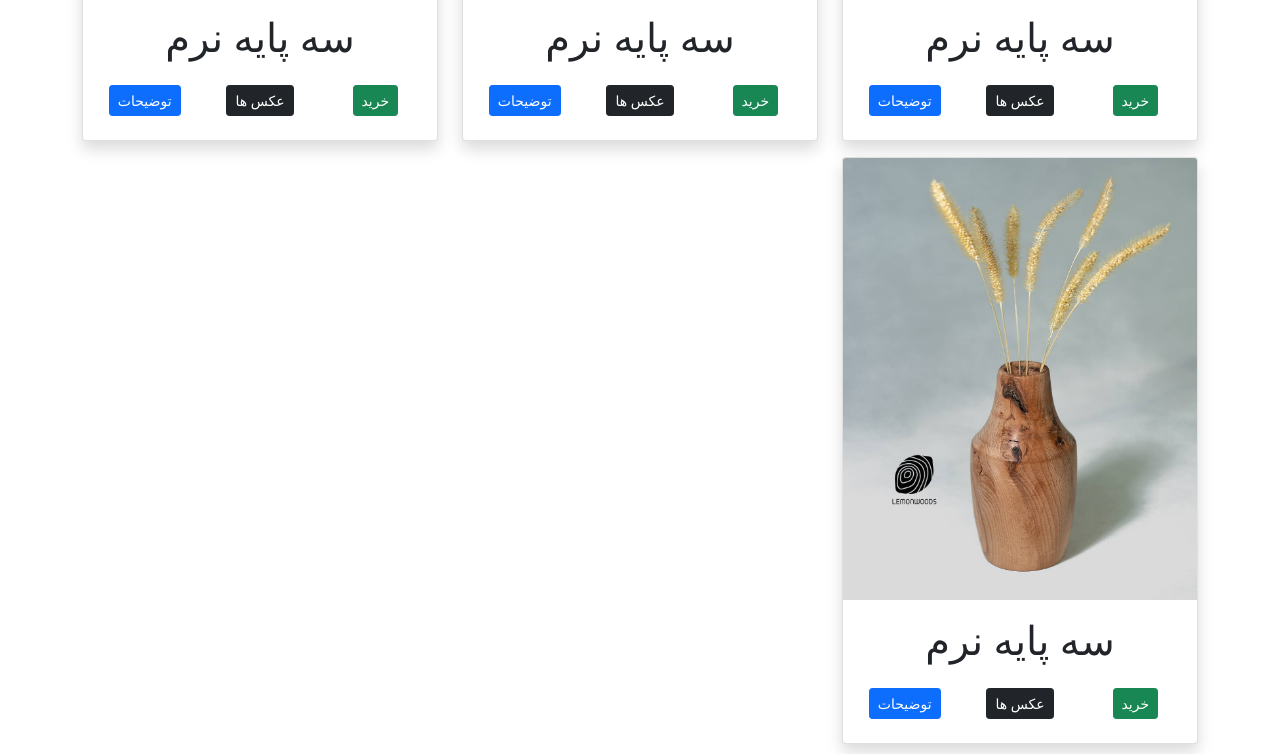
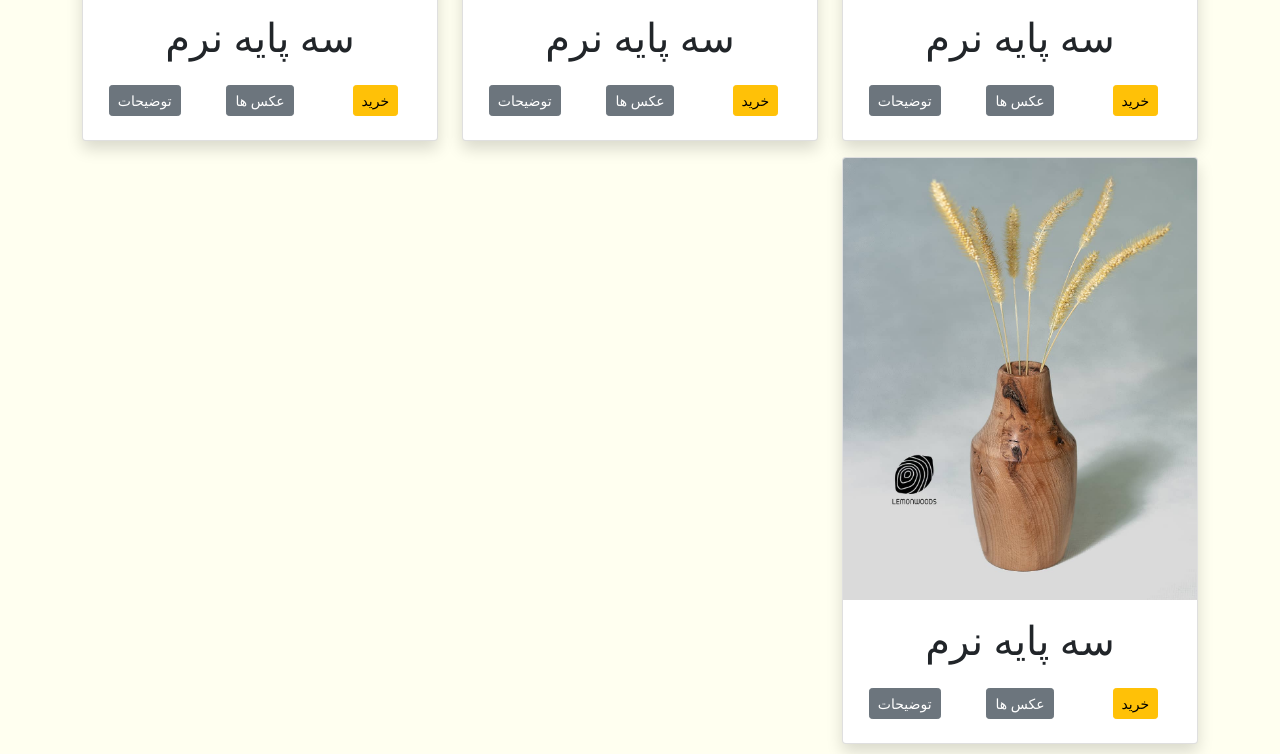
Before and after one commit to ichbinmeraj/lemon.woods, a plain HTML site: page index.html in a window 1280 px wide. Shown: the part 826-1580 px from the top of the page. Drawn offline with nearby package versions, Linux system fonts and the light colour scheme; a web font is replaced by a local one.

Commit message:
sevda commit

```diff
--- a/index.html
+++ b/index.html
@@ -20,6 +20,9 @@
   </head>
   <body>
     <style>
+    body{
+      background-color:#fffff0;
+    }
     @font-face {
         font-family: "myFirstFont";
         src: url("Timeburner-xJB8.ttf");
@@ -106,17 +109,17 @@
 
               <div class="row">
                 <div class="col-12 col-md-4 text-center">
-                  <button type="button" class="btn btn-success btn-sm mb-2 " data-bs-toggle="modal" data-bs-target="#buy">
+                  <button type="button" class="btn btn-warning btn-sm mb-2 " data-bs-toggle="modal" data-bs-target="#buy">
                     خرید
                   </button>
                 </div>
                 <div class="col-12 col-md-4  text-center">
-                  <button type="button" class="btn btn-dark btn-sm mb-2 " data-bs-toggle="modal" data-bs-target="#photo">
+                  <button type="button" class="btn btn-secondary btn-sm mb-2 " data-bs-toggle="modal" data-bs-target="#photo">
                     عکس ها
                   </button>
                 </div>
                 <div class="col-12 col-md-4 text-center">
-                  <button type="button" class="btn btn-primary btn-sm mb-2 " data-bs-toggle="modal" data-bs-target="#Paye">
+                  <button type="button" class="btn btn-secondary btn-sm mb-2 " data-bs-toggle="modal" data-bs-target="#Paye">
                     توضیحات
                   </button>
                 </div>
@@ -189,17 +192,17 @@
 
               <div class="row">
                 <div class="col-12 col-md-4 text-center">
-                  <button type="button" class="btn btn-success btn-sm mb-2 " data-bs-toggle="modal" data-bs-target="#buy">
+                  <button type="button" class="btn btn-warning btn-sm mb-2 " data-bs-toggle="modal" data-bs-target="#buy">
                     خرید
                   </button>
                 </div>
                 <div class="col-12 col-md-4  text-center">
-                  <button type="button" class="btn btn-dark btn-sm mb-2 " data-bs-toggle="modal" data-bs-target="#photo">
+                  <button type="button" class="btn btn-secondary btn-sm mb-2 " data-bs-toggle="modal" data-bs-target="#photo">
                     عکس ها
                   </button>
                 </div>
                 <div class="col-12 col-md-4 text-center">
-                  <button type="button" class="btn btn-primary btn-sm mb-2 " data-bs-toggle="modal" data-bs-target="#Paye">
+                  <button type="button" class="btn btn-secondary btn-sm mb-2 " data-bs-toggle="modal" data-bs-target="#Paye">
                     توضیحات
                   </button>
                 </div>
@@ -272,17 +275,17 @@
 
               <div class="row">
                 <div class="col-12 col-md-4 text-center">
-                  <button type="button" class="btn btn-success btn-sm mb-2 " data-bs-toggle="modal" data-bs-target="#buy">
+                  <button type="button" class="btn btn-warning btn-sm mb-2 " data-bs-toggle="modal" data-bs-target="#buy">
                     خرید
                   </button>
                 </div>
                 <div class="col-12 col-md-4  text-center">
-                  <button type="button" class="btn btn-dark btn-sm mb-2 " data-bs-toggle="modal" data-bs-target="#photo">
+                  <button type="button" class="btn btn-secondary btn-sm mb-2 " data-bs-toggle="modal" data-bs-target="#photo">
                     عکس ها
                   </button>
                 </div>
                 <div class="col-12 col-md-4 text-center">
-                  <button type="button" class="btn btn-primary btn-sm mb-2 " data-bs-toggle="modal" data-bs-target="#Paye">
+                  <button type="button" class="btn btn-secondary btn-sm mb-2 " data-bs-toggle="modal" data-bs-target="#Paye">
                     توضیحات
                   </button>
                 </div>
@@ -355,17 +358,17 @@
 
               <div class="row">
                 <div class="col-12 col-md-4 text-center">
-                  <button type="button" class="btn btn-success btn-sm mb-2 " data-bs-toggle="modal" data-bs-target="#buy">
+                  <button type="button" class="btn btn-warning btn-sm mb-2 " data-bs-toggle="modal" data-bs-target="#buy">
                     خرید
                   </button>
                 </div>
                 <div class="col-12 col-md-4  text-center">
-                  <button type="button" class="btn btn-dark btn-sm mb-2 " data-bs-toggle="modal" data-bs-target="#photo">
+                  <button type="button" class="btn btn-secondary btn-sm mb-2 " data-bs-toggle="modal" data-bs-target="#photo">
                     عکس ها
                   </button>
                 </div>
                 <div class="col-12 col-md-4 text-center">
-                  <button type="button" class="btn btn-primary btn-sm mb-2 " data-bs-toggle="modal" data-bs-target="#Paye">
+                  <button type="button" class="btn btn-secondary btn-sm mb-2 " data-bs-toggle="modal" data-bs-target="#Paye">
                     توضیحات
                   </button>
                 </div>
@@ -478,11 +481,11 @@
 
 
     <!-- Footer -->
-    <div class="mt-5 p-4 bg-dark text-white text-center">
-      <p>Footer</p>
+    <div class="mt-5 p-4 bg-dark text-warning text-center" style="font-family:myFirstFont;">
+      <h4><strong>-Lemon Wood-</strong></h4>
+      <h6 class="text-muted"> 2021Copyright Lemon Wood </h6>
+
     </div>
-
-
 
 
     <!-- Optional JavaScript; choose one of the two! -->
```
